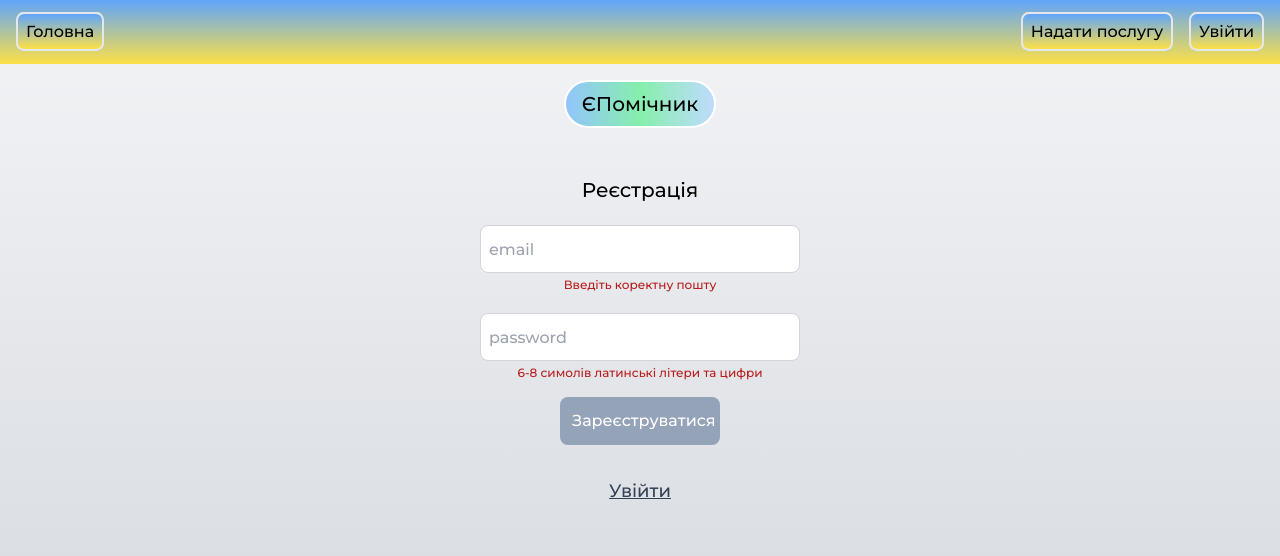
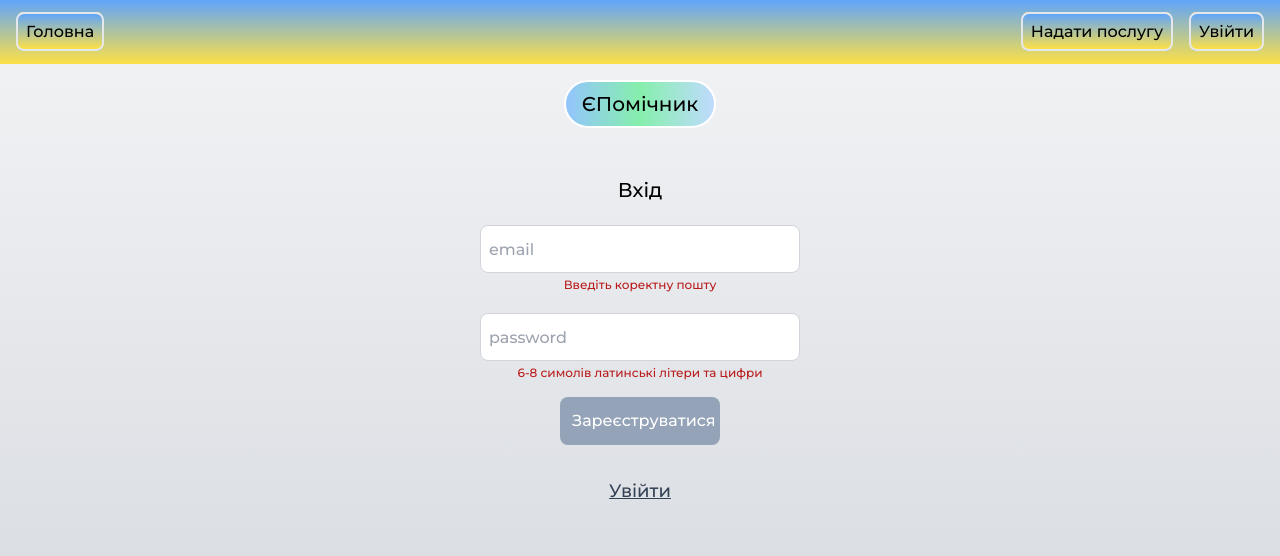
Before and after one commit to poggy33/pomichnuk, a Next.js app: page /signup in a window 1280 px wide. Shown: the top 556 px of the page. Built offline with nearby package versions, Linux system fonts and the light colour scheme; no server answers.

Commit message:
update logi and signup with spinner

```diff
--- a/src/app/api/users/logout/route.ts
+++ b/src/app/api/users/logout/route.ts
@@ -8,7 +8,6 @@ try {
         message: "Logout successfull",
         success: true,
     });
-    console.log(response.cookies)
     response.cookies.set("token", "", {httpOnly: true, expires: new Date(0)});
     response.headers.set('Cache-Control', 'no-store');
 
--- a/src/app/login/page.tsx
+++ b/src/app/login/page.tsx
@@ -22,7 +22,7 @@ export default function LoginPage() {
       const response = await axios.post("/api/users/login", user);
       console.log("Login success", response.data);
       toast.success("Login success");
-      setIsCorrectPassword(false)
+      setIsCorrectPassword(false);
       router.push("/profile");
       router.refresh();
     } catch (error: any) {
@@ -46,11 +46,16 @@ export default function LoginPage() {
     <div className="flex flex-col items-center py-2">
       <div className="mt-10 mb-5">
         {loading ? (
-          <Spinner/>
+          <div className="flex flex-col items-center">
+            <Spinner />
+            <h1 className="text-xl mt-10">Зачекайте будь-ласка...</h1>
+          </div>
         ) : (
           <h1 className="text-xl">Вхід</h1>
         )}
       </div>
+      {!loading && (
+        <div className="flex flex-col items-center">
           <hr></hr>
           <input
             className="w-80 h-12 p-2 border border-gray-300 rounded-lg mb-8 focus:outline-none focus:border-gray-600"
@@ -68,7 +73,13 @@ export default function LoginPage() {
             onChange={(e) => setUser({ ...user, password: e.target.value })}
             placeholder="password"
           />
-      {isCorrectPassword ? <p className="text-xs text-red-700">Дані введені некоректно. Спробуйте ще раз.</p> : <p className="text-xs"></p>}
+          {isCorrectPassword ? (
+            <p className="text-xs text-red-700">
+              Дані введені некоректно. Спробуйте ще раз.
+            </p>
+          ) : (
+            <p className="text-xs"></p>
+          )}
 
           <button
             disabled={buttonDisabled}
@@ -81,7 +92,11 @@ export default function LoginPage() {
           >
             Увійти
           </button>
-      <Link className="text-lg text-slate-700 underline" href="/signup">Реєстрація</Link>
+          <Link className="text-lg text-slate-700 underline" href="/signup">
+            Реєстрація
+          </Link>
+        </div>
+      )}
     </div>
   );
 }
--- a/src/app/signup/page.tsx
+++ b/src/app/signup/page.tsx
@@ -40,7 +40,8 @@ export default function SignupPage() {
   }, [user]);
 
   function validatePassword(input: any) {
-    return /^[a-zA-Z0-9]{6,8}$/.test(input);
+    // return /^[a-zA-Z0-9]{6,8}$/.test(input);
+    return /^(?=.*[A-Za-z])(?=.*\d)[A-Za-z\d]{6,8}$/.test(input);
   }
 
   function validateEmail(input: any) {
@@ -50,9 +51,18 @@ export default function SignupPage() {
   return (
     <div className="flex flex-col items-center py-2">
       <div className="mt-10 mb-5">
-        {loading ? <Spinner /> : <h1 className="text-xl">Реєстрація</h1>}
+        {loading ? (
+          <div className="flex flex-col items-center">
+            <Spinner />
+            <h1 className="text-xl mt-10">Зачекайте будь-ласка...</h1>
+          </div>
+        ) : (
+          <h1 className="text-xl">Вхід</h1>
+        )}
       </div>
       <hr></hr>
+      {!loading && (
+        <div className="flex flex-col items-center">
           <input
             className="w-80 h-12 p-2 border border-gray-300 rounded-lg mb-1 focus:outline-none focus:border-gray-600"
             id="email"
@@ -104,5 +114,7 @@ export default function SignupPage() {
             Увійти
           </Link>
         </div>
+      )}
+    </div>
   );
 }
--- a/src/components/Spinner.tsx
+++ b/src/components/Spinner.tsx
@@ -5,7 +5,7 @@ export default function Spinner() {
     <div role="status">
     <svg
       aria-hidden="true"
-      className="inline w-10 h-10 text-gray-200 animate-spin dark:text-gray-600 fill-blue-600"
+      className="inline w-10 h-10 text-gray-200 animate-spin dark:text-gray-400 fill-white"
       viewBox="0 0 100 101"
       fill="none"
       xmlns="http://www.w3.org/2000/svg"
```
Lines whose indentation alone changed are shown as unchanged.
